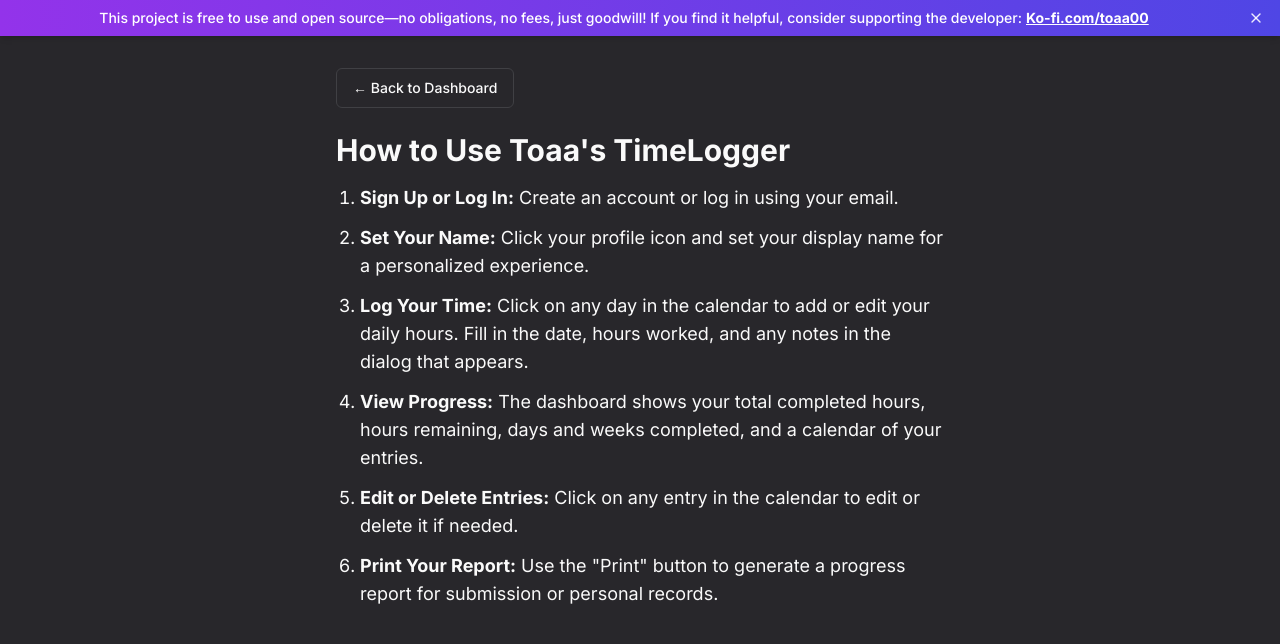
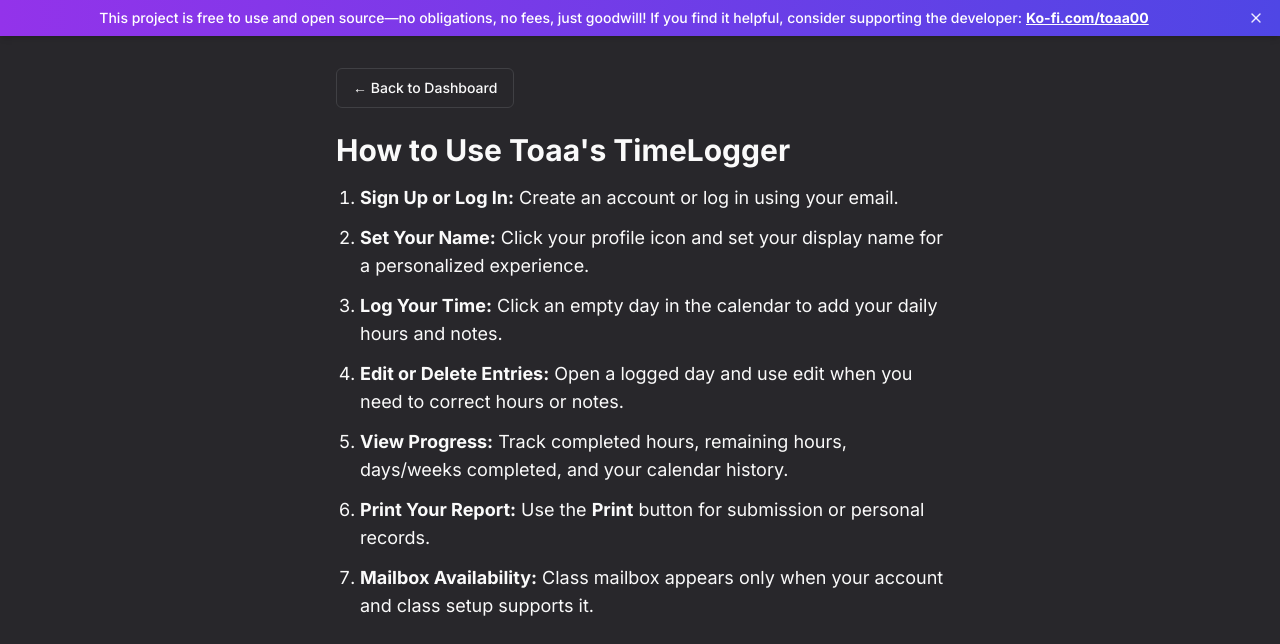
Before and after one commit to GlytheHorizon/Toaa-Time-Logger, a Next.js app: page /how-to-use in a window 1280 px wide. Shown: the top 644 px of the page. Built offline with nearby package versions, Linux system fonts and the light colour scheme; no server answers.

Commit message:
fix 1.1.1

```diff
--- a/src/app/how-to-use/page.tsx
+++ b/src/app/how-to-use/page.tsx
@@ -1,37 +1,121 @@
-import React from 'react';
+"use client";
+
+import React, { useMemo } from 'react';
 import Link from 'next/link';
 import { Button } from '@/components/ui/button';
 import FeedbackForm from '@/components/feedback-form';
+import { useFirestore, useMemoFirebase, useUser } from '@/firebase';
+import { useCollection } from '@/firebase/firestore/use-collection';
+import type { UserProfile } from '@/lib/types';
+import { collection } from 'firebase/firestore';
+import { useSearchParams } from 'next/navigation';
+
+function ProfessorGuide() {
+  return (
+    <ol className="list-decimal pl-6 space-y-3 text-lg">
+      <li>
+        <strong>Log In:</strong> Sign in with your professor account email.
+      </li>
+      <li>
+        <strong>Use Professor Dashboard:</strong> Open your professor dashboard to manage your class tools.
+      </li>
+      <li>
+        <strong>Announce & Chat:</strong> Use the <strong>Announce/Chat</strong> page to post class announcements and reply to students.
+      </li>
+      <li>
+        <strong>Watch Unread Badges:</strong> Keep an eye on unread counts in the navigation to quickly check new student messages.
+      </li>
+      <li>
+        <strong>Review Student Progress:</strong> Use your professor view to monitor submitted logs and progress information.
+      </li>
+      <li>
+        <strong>Maintain Class Communication:</strong> Continue updates in one thread so students see consistent guidance.
+      </li>
+    </ol>
+  );
+}
+
+function StudentPersonalGuide({ role }: { role: UserProfile['role'] }) {
+  return (
+    <ol className="list-decimal pl-6 space-y-3 text-lg">
+      <li>
+        <strong>Sign Up or Log In:</strong> Create an account or log in using your email.
+      </li>
+      <li>
+        <strong>Set Your Name:</strong> Click your profile icon and set your display name for a personalized experience.
+      </li>
+      {role === 'student' && (
+        <li>
+          <strong>Join Your Class:</strong> Enter your class code in <strong>Class ID Verification</strong> on the dashboard to connect with your professor.
+        </li>
+      )}
+      <li>
+        <strong>Log Your Time:</strong> Click an empty day in the calendar to add your daily hours and notes.
+      </li>
+      <li>
+        <strong>Edit or Delete Entries:</strong> Open a logged day and use edit when you need to correct hours or notes.
+      </li>
+      <li>
+        <strong>View Progress:</strong> Track completed hours, remaining hours, days/weeks completed, and your calendar history.
+      </li>
+      <li>
+        <strong>Print Your Report:</strong> Use the <strong>Print</strong> button for submission or personal records.
+      </li>
+      <li>
+        <strong>Mailbox Availability:</strong> Class mailbox appears only when your account and class setup supports it.
+      </li>
+    </ol>
+  );
+}
 
 export default function HowToUsePage() {
+  const { user } = useUser();
+  const firestore = useFirestore();
+  const searchParams = useSearchParams();
+
+  const myProfileQuery = useMemoFirebase(
+    () => (user?.uid ? collection(firestore, 'users', user.uid, 'userProfile') : null),
+    [firestore, user?.uid]
+  );
+  const { data: myProfileData, isLoading: profileLoading } = useCollection<UserProfile>(myProfileQuery);
+
+  const role = myProfileData?.[0]?.role;
+  const roleHint = searchParams.get('role');
+  const hintedRole = roleHint === 'professor' || roleHint === 'student' || roleHint === 'personal' ? roleHint : null;
+  const effectiveRole = role || hintedRole;
+
+  const backHref = useMemo(() => {
+    if (effectiveRole === 'professor') return '/professor';
+    return '/dashboard';
+  }, [effectiveRole]);
+
+  const pageTitle = effectiveRole === 'professor'
+    ? "How to Use Toaa's TimeLogger (Professor)"
+    : "How to Use Toaa's TimeLogger";
+
+  if (user && profileLoading && !effectiveRole) {
+    return (
+      <div className="container py-8 max-w-2xl mx-auto">
+        <div className="mb-6">
+          <Button variant="outline" asChild>
+            <Link href="/dashboard">&larr; Back to Dashboard</Link>
+          </Button>
+        </div>
+        <h1 className="text-3xl font-bold mb-4">How to Use Toaa's TimeLogger</h1>
+        <p className="text-muted-foreground">Loading your guide...</p>
+      </div>
+    );
+  }
+
   return (
     <div className="container py-8 max-w-2xl mx-auto">
       <div className="mb-6">
         <Button variant="outline" asChild>
-          <Link href="/dashboard">&larr; Back to Dashboard</Link>
+          <Link href={backHref}>&larr; Back to {effectiveRole === 'professor' ? 'Professor Dashboard' : 'Dashboard'}</Link>
         </Button>
       </div>
-      <h1 className="text-3xl font-bold mb-4">How to Use Toaa's TimeLogger</h1>
-      <ol className="list-decimal pl-6 space-y-3 text-lg">
-        <li>
-          <strong>Sign Up or Log In:</strong> Create an account or log in using your email.
-        </li>
-        <li>
-          <strong>Set Your Name:</strong> Click your profile icon and set your display name for a personalized experience.
-        </li>
-        <li>
-          <strong>Log Your Time:</strong> Click on any day in the calendar to add or edit your daily hours. Fill in the date, hours worked, and any notes in the dialog that appears.
-        </li>
-        <li>
-          <strong>View Progress:</strong> The dashboard shows your total completed hours, hours remaining, days and weeks completed, and a calendar of your entries.
-        </li>
-        <li>
-          <strong>Edit or Delete Entries:</strong> Click on any entry in the calendar to edit or delete it if needed.
-        </li>
-        <li>
-          <strong>Print Your Report:</strong> Use the "Print" button to generate a progress report for submission or personal records.
-        </li>
-      </ol>
+      <h1 className="text-3xl font-bold mb-4">{pageTitle}</h1>
+      {effectiveRole === 'professor' ? <ProfessorGuide /> : <StudentPersonalGuide role={effectiveRole} />}
       <div className="mt-8 text-gray-600">
         <strong>Note:</strong> This project is free to use and open source. No data is shared outside your account. For help, contact the developer or check the documentation.
       </div>
--- a/src/app/login/page.tsx
+++ b/src/app/login/page.tsx
@@ -149,6 +149,21 @@ export default function LoginPage() {
         const profileRef = collection(firestore, 'users', user.uid, 'userProfile');
         const profileSnapshot = await getDocs(profileRef);
         const profile = profileSnapshot.docs[0]?.data() as { role?: string } | undefined;
+
+        const canonicalProfileRef = doc(firestore, 'users', user.uid, 'userProfile', user.uid);
+        const canonicalProfileSnapshot = await getDoc(canonicalProfileRef);
+
+        if (!canonicalProfileSnapshot.exists() && profileSnapshot.docs.length > 0) {
+          const sourceProfile = profileSnapshot.docs[0].data() as Record<string, unknown>;
+          await setDoc(
+            canonicalProfileRef,
+            {
+              ...sourceProfile,
+              id: user.uid,
+            },
+            { merge: true }
+          );
+        }
 
         if (profile?.role === 'professor') {
           router.push('/professor');
--- a/src/components/nav-links.tsx
+++ b/src/components/nav-links.tsx
@@ -31,6 +31,7 @@ export function NavLinks({ stacked = false }: NavLinksProps) {
     );
     const { data: myProfileData } = useCollection<UserProfile>(myProfileQuery);
     const myRole = myProfileData?.[0]?.role;
+        const howToUseHref = myRole ? `/how-to-use?role=${myRole}` : '/how-to-use';
 
         const myClassesQuery = useMemoFirebase(
             () => (user?.uid && myRole === 'professor' ? query(collection(firestore, 'classes'), where('ownerId', '==', user.uid)) : null),
@@ -92,7 +93,7 @@ export function NavLinks({ stacked = false }: NavLinksProps) {
     return (
         <div className={cn('flex items-center gap-2', stacked && 'flex-col items-stretch')}>
             <Button variant="outline" asChild className={cn(stacked && 'justify-start')}>
-                <Link href="/how-to-use">
+                <Link href={howToUseHref}>
                     How to Use
                 </Link>
             </Button>
--- a/src/components/time-log-calendar.tsx
+++ b/src/components/time-log-calendar.tsx
@@ -120,21 +120,26 @@ export function TimeLogCalendar({ timeEntries, isReadOnly = false }: TimeLogCale
               const dateKey = format(day, 'yyyy-MM-dd');
               const entries = entriesByDate[dateKey];
               const totalHoursForDay = entries?.reduce((sum, e) => sum + e.hoursWorked, 0);
+              const hasEntries = totalHoursForDay !== undefined;
 
               return (
                 <div
                   key={day.toString()}
-                  onClick={() => !isReadOnly && setDateToLog(day)}
+                  onClick={() => {
+                    if (!isReadOnly && !hasEntries) {
+                      setDateToLog(day);
+                    }
+                  }}
                   className={cn(
                     'border rounded-lg p-2 h-28 flex flex-col justify-start items-start relative group/day',
-                    !isReadOnly && 'cursor-pointer transition-colors hover:bg-accent/50',
+                    !isReadOnly && !hasEntries && 'cursor-pointer transition-colors hover:bg-accent/50',
                     isToday(day) && 'bg-accent/50 border-primary/50',
                     !isSameMonth(day, currentMonth) && 'text-muted-foreground bg-muted/20',
-                    totalHoursForDay !== undefined && 'border-primary border-2'
+                    hasEntries && 'border-primary border-2'
                   )}
                 >
                   <div className={cn("font-medium text-sm", isToday(day) && "text-primary font-bold")}>{getDate(day)}</div>
-                  {totalHoursForDay !== undefined ? (
+                  {hasEntries ? (
                     <Popover>
                       <PopoverTrigger asChild>
                         <div
```
